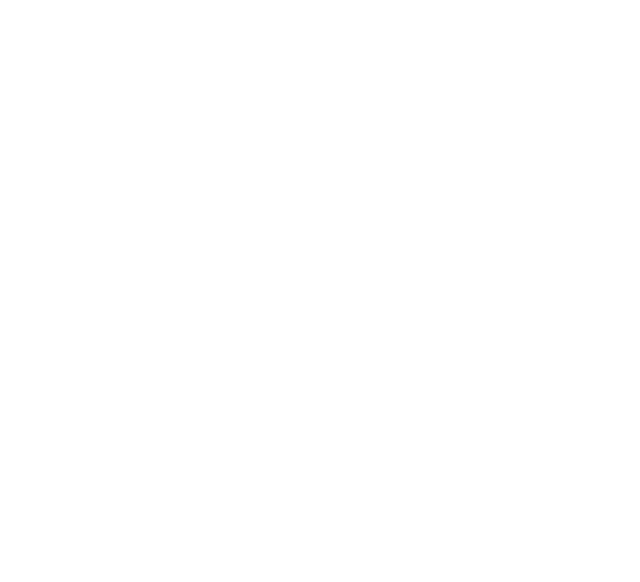
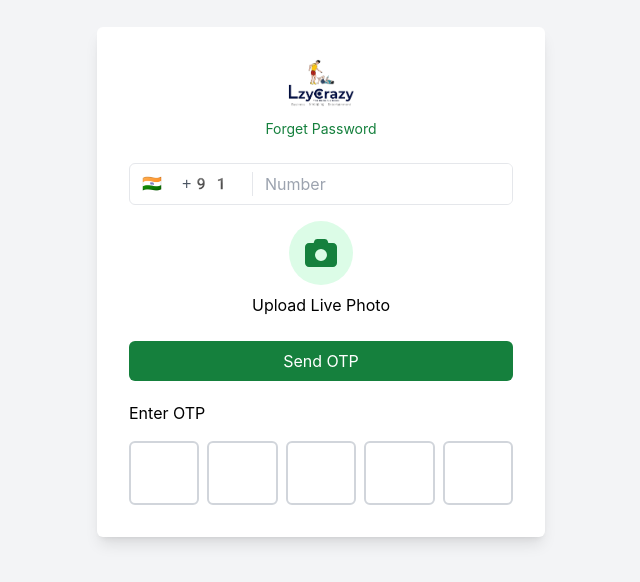
Before and after one commit to 0Anish0/lazyfrontend, a React (Create React App) app: page /forget-password in a window 1280 px wide. Before the commit this address had no page. Shown: the part 118-700 px from the top of the page, without its empty margins (319-959 px from the left). Built offline with nearby package versions, Linux system fonts and the light colour scheme.

Commit message:
forget password page done

```diff
--- a/src/App.js
+++ b/src/App.js
@@ -2,6 +2,7 @@
 import { BrowserRouter as Router, Route, Routes } from "react-router-dom";
 import SignUpForm from "./Client/Pages/signUp";
 import SignIn from "./Client/Pages/SignIn";
+import ForgetPwd from "./Client/Pages/ForgetPwd";
 
 function App() {
   return (
@@ -9,6 +10,7 @@
       <Routes>
         <Route path="/" element={<SignIn />} />
         <Route path="/sign-up" element={<SignUpForm />} />
+        <Route path="/forget-password" element={<ForgetPwd />} />
       </Routes>
     </Router>
   );
--- /dev/null
+++ b/src/Client/Pages/ForgetPwd.js
@@ -0,0 +1,204 @@
+import React, { useState } from "react";
+import { FontAwesomeIcon } from "@fortawesome/react-fontawesome";
+import { faLock } from "@fortawesome/free-solid-svg-icons";
+import { faCamera } from "@fortawesome/free-solid-svg-icons";
+import { faUser } from "@fortawesome/free-solid-svg-icons";
+import Logo from "../../Assets/logo.png";
+
+const ForgetPwd = () => {
+  const [formData, setFormData] = useState({
+    number: "",
+    photo: null,
+  });
+
+  const handleChange = (e) => {
+    const { name, value } = e.target;
+    setFormData({ ...formData, [name]: value });
+  };
+
+  const handleFileUpload = (e) => {
+    setFormData({ ...formData, photo: e.target.files[0] });
+  };
+
+  const handleSubmit = (e) => {
+    e.preventDefault();
+    console.log(formData);
+  };
+
+  //   OTP process
+  const defaultOtp = "12345";
+  const [otp, setOtp] = useState(Array(5).fill(""));
+  const [isOtpValid, setIsOtpValid] = useState(false);
+  const [errorOTP, setErrorOTP] = useState(false);
+  const [newPassword, setNewPassword] = useState("");
+  const [passwordError, setPasswordError] = useState("");
+
+  const handleOTP = (e, index) => {
+    const value = e.target.value;
+
+    if (/[^0-9]/.test(value)) return;
+
+    // Update the OTP array at the given index
+    const newOtp = [...otp];
+    newOtp[index] = value;
+    setOtp(newOtp);
+    if (value !== "" && index < otp.length - 1) {
+      document.getElementById(`otp-input-${index + 1}`).focus();
+    }
+    if (value === "" && index > 0) {
+      document.getElementById(`otp-input-${index - 1}`).focus();
+    }
+
+    // Check if the entered OTP matches the default OTP
+    const enteredOtp = newOtp.join("");
+    if (enteredOtp === defaultOtp) {
+      setIsOtpValid(true); // Set OTP as valid
+      setErrorOTP(false);
+    } else {
+      setErrorOTP(true);
+      setIsOtpValid(false); // Set OTP as invalid
+    }
+  };
+
+  const handlePasswordChange = (e) => {
+    setNewPassword(e.target.value);
+  };
+
+  const handleSubmitPassword = (e) => {
+    e.preventDefault();
+    if (newPassword.length < 5) {
+      setPasswordError("Password must be at least 6 characters long.");
+    }
+    if (newPassword === defaultOtp) {
+      setPasswordError("Please Enter Different Password");
+    } else {
+      setPasswordError("");
+      alert("Password changed successfully!");
+    }
+  };
+
+  return (
+    <div className="flex justify-center items-center h-screen bg-gray-100">
+      <div className="bg-white p-8 rounded-md shadow-lg w-full max-w-md">
+        <div className="text-center mb-6">
+          <img src={Logo} alt="Logo" className="h-12 mx-auto" />
+          <p className="text-green-700 mt-3 text-sm">Forget Password</p>
+        </div>
+        <form onSubmit={handleSubmit}>
+          {/* Password and Number */}
+          <div className="flex space-x-4 mb-4">
+            <div className="w-full flex items-center border rounded-md overflow-hidden">
+              {/* Country Code Dropdown */}
+              <div className="flex items-center border-r pl-3">
+                <select
+                  name="countryCode"
+                  value={formData.countryCode || "+91"}
+                  onChange={(e) =>
+                    setFormData({ ...formData, countryCode: e.target.value })
+                  }
+                  className="text-gray-600 outline-none emoji appearance-none bg-transparent"
+                  required
+                >
+                  <option value="+91">🇮🇳 +91</option>
+                  <option value="+880">🇧🇩 +880</option>
+                  <option value="+977">🇳🇵 +977</option>
+                </select>
+              </div>
+              {/* Phone Number Input */}
+              <input
+                type="tel"
+                name="number"
+                placeholder="Number"
+                value={formData.number}
+                onChange={handleChange}
+                className="w-full px-3 py-2 outline-none"
+                required
+              />
+            </div>
+          </div>
+
+          {/* Upload Photo */}
+          <div className="mb-6 text-center">
+            <label htmlFor="photo" className="inline-block cursor-pointer">
+              <div className="w-16 h-16 bg-green-100 rounded-full flex items-center justify-center text-green-700">
+                <FontAwesomeIcon icon={faCamera} className="h-8 w-8" />
+              </div>
+            </label>
+            <p className="mt-2">Upload Live Photo</p>
+            <input
+              type="file"
+              id="photo"
+              accept="image/*"
+              capture="environment" // Use 'user' for the front camera
+              onChange={handleFileUpload}
+              className="hidden"
+            />
+          </div>
+
+          {/* Submit Button */}
+          <button
+            type="submit"
+            className="w-full bg-green-700 text-white py-2 rounded-md hover:bg-green-800"
+          >
+            Send OTP
+          </button>
+        </form>
+        <div className="flex justify-center items-center">
+          <div className="mt-5 w-full">
+            <p className="  mb-4">Enter OTP</p>
+            <div className="flex justify-between space-x-2 w-full">
+              {otp.map((digit, index) => (
+                <input
+                  key={index}
+                  id={`otp-input-${index}`}
+                  type="text"
+                  maxLength="1"
+                  value={digit}
+                  onChange={(e) => handleOTP(e, index)}
+                  className="w-full h-16 text-center text-lg border-2 border-gray-300 rounded-md focus:outline-none focus:ring-2 focus:ring-blue-500 focus:border-blue-500"
+                />
+              ))}
+            </div>
+            {errorOTP && <p>Wrong OTP Please Enter Correct OTP</p>}
+
+            {/* Show Create New Password box if OTP is valid */}
+            {isOtpValid && (
+              <div className="mt-6">
+                <h3 className="mb-4">Create New Password</h3>
+                <form onSubmit={handleSubmitPassword}>
+                  <div className="flex items-center w-full px-4 py-2 border rounded-md focus-within:ring-2 focus-within:ring-green-400">
+                    <FontAwesomeIcon
+                      icon={faLock}
+                      className="text-gray-400 mr-3"
+                    />
+                    <input
+                      type="password"
+                      name="password"
+                      placeholder="Password"
+                      value={formData.password}
+                      onChange={handleChange}
+                      className="w-full outline-none"
+                      required
+                    />
+                  </div>
+                  <br />
+                  {passwordError && (
+                    <p className="text-red-500 text-sm">{passwordError}</p>
+                  )}
+                  <button
+                    type="submit"
+                    className="mt-4 w-full h-12 bg-blue-700 text-white font-semibold rounded-md"
+                  >
+                    Submit
+                  </button>
+                </form>
+              </div>
+            )}
+          </div>
+        </div>
+      </div>
+    </div>
+  );
+};
+
+export default ForgetPwd;
```
